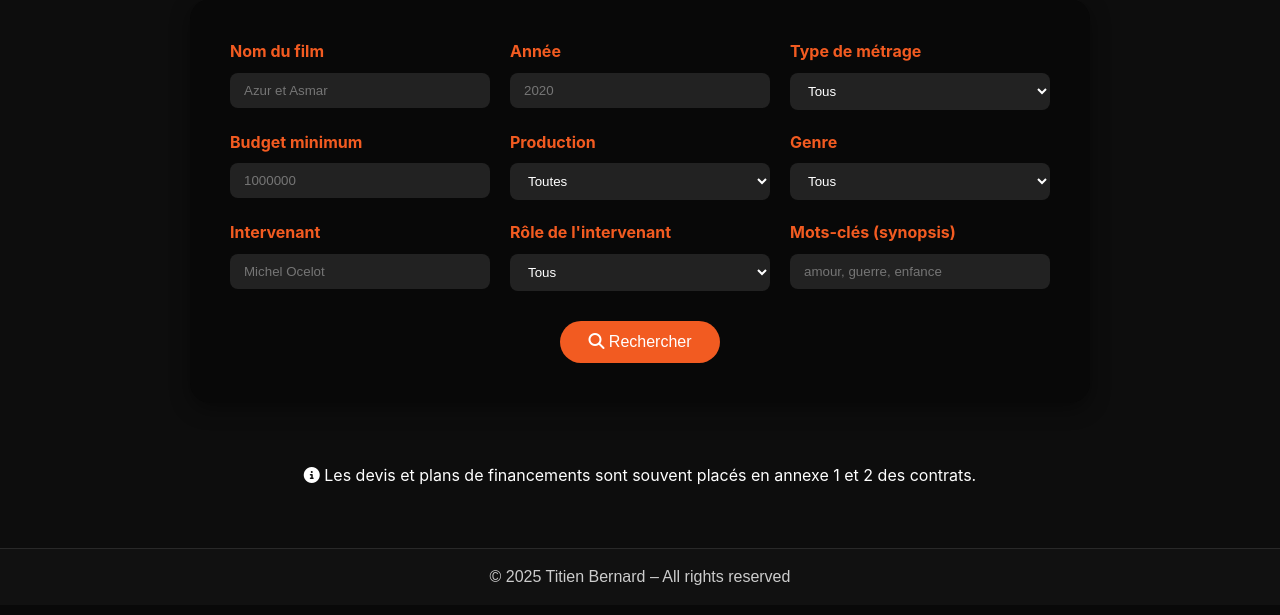
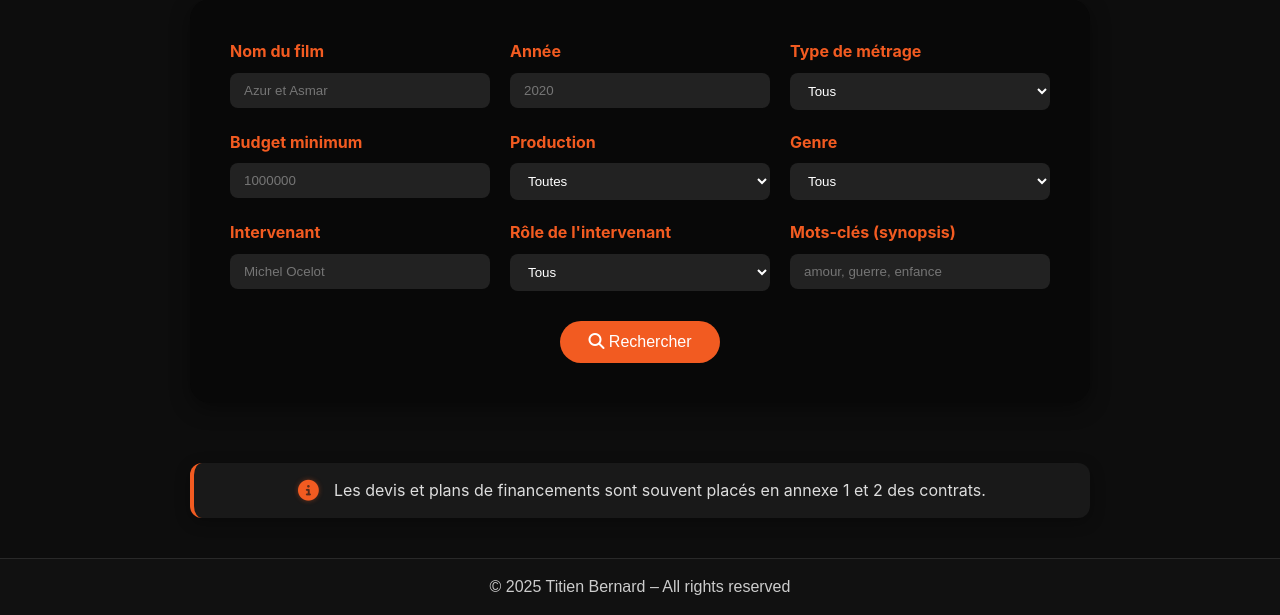
Before and after one commit to TitienBernard/FILMNANCE_FINAL, a Flask app: page /database in a window 1280 px wide. Shown: the part 195-810 px from the top of the page. Before the commit the page ends 780 px from the top, so only its background shows below. Run offline with Flask 3, Linux system fonts and the light colour scheme; some libraries are stand-ins or nearby versions; some web fonts are replaced.

Commit message:
Add styles for info bar and button hover effects

```diff
--- a/static/style.css
+++ b/static/style.css
@@ -685,3 +685,41 @@ main {
   color: #0d0d0d;
   font-weight: 600;
 }
+
+/* --- INFO BAR --- */
+.info-bar {
+  max-width: 900px;
+  margin: 0 auto 40px;
+  padding: 15px 25px;
+  background-color: rgba(255, 255, 255, 0.05);
+  border-radius: 12px;
+  border-left: 4px solid var(--couleur-principale);
+  display: flex;
+  align-items: center;
+  justify-content: center;
+  gap: 15px;
+  color: #ddd;
+  font-size: 1rem;
+  box-shadow: 0 4px 15px rgba(0, 0, 0, 0.3);
+}
+
+.info-bar i {
+  color: var(--couleur-principale);
+  font-size: 1.3rem;
+  text-shadow: 0 0 5px rgba(242, 91, 33, 0.4);
+}
+
+/* --- BOUTONS PDF (HOVER) --- */
+.actions a {
+  transition: all 0.3s ease;
+  position: relative;
+  border: 1px solid transparent;
+}
+
+.actions a:hover {
+  background-color: var(--couleur-secondaire);
+  color: #000;
+  transform: translateY(-4px);
+  box-shadow: 0 0 15px rgba(242, 91, 33, 0.6);
+  cursor: pointer;
+}
```
